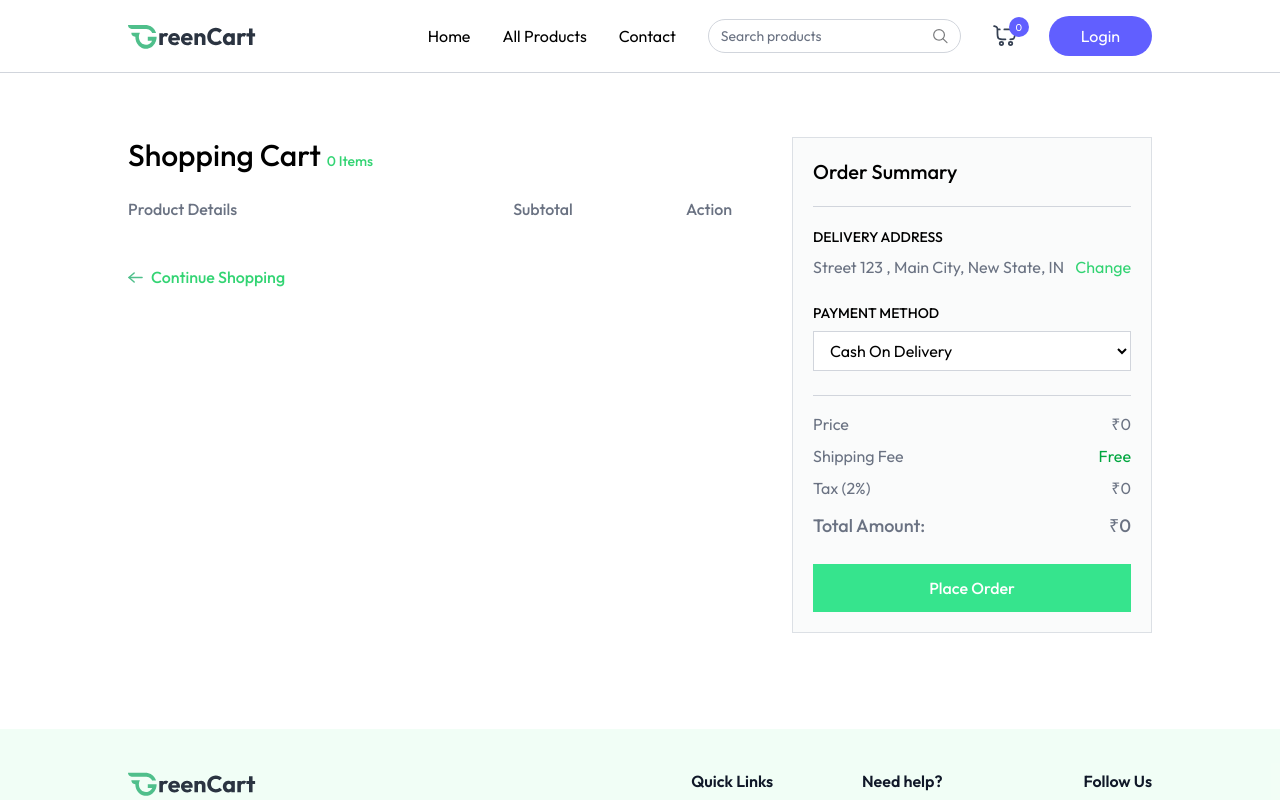
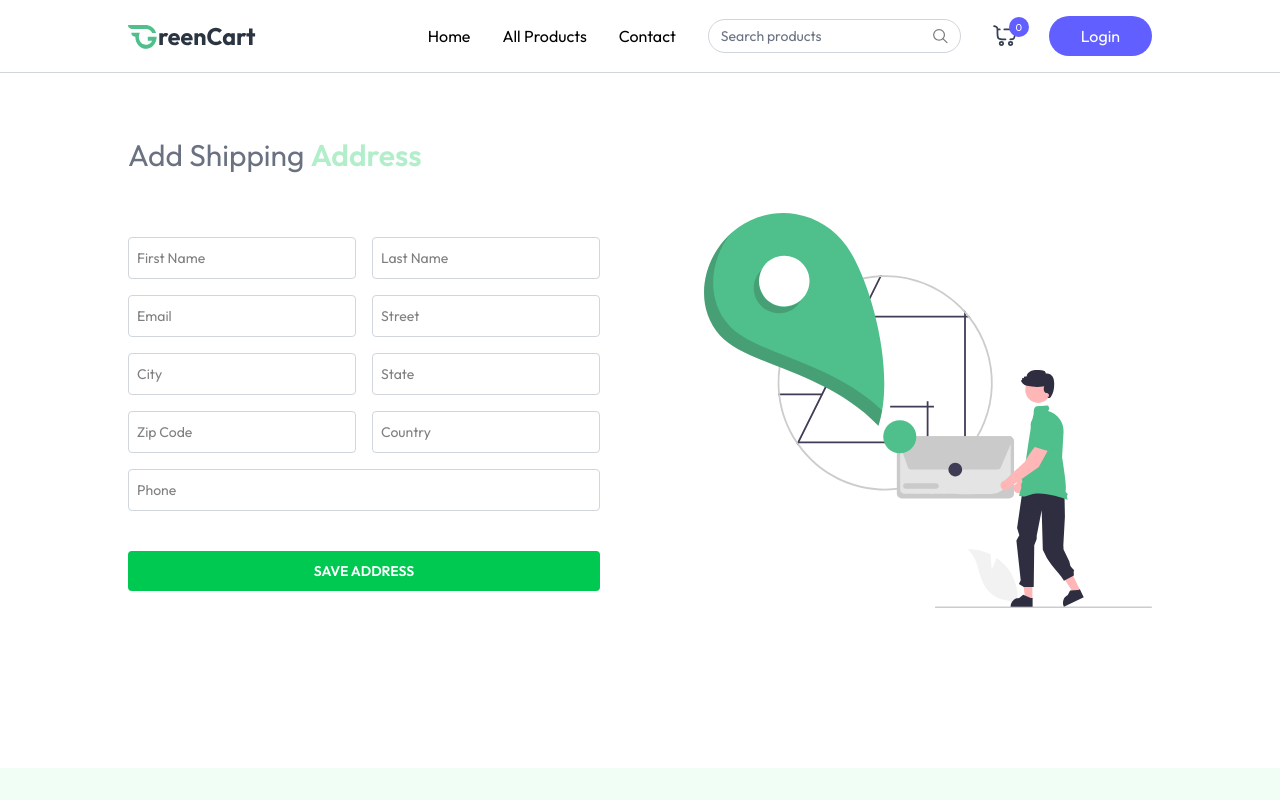
Before and after one commit to lalit1102/GreenCart, a React (Vite) app in the folder client/: page /add-address in a window 1280 px wide. Before the commit this address led to /cart. Shown: the top 800 px of the page. Built offline with nearby package versions, Linux system fonts and the light colour scheme.

Commit message:
my orders

```diff
--- a/client/src/App.jsx
+++ b/client/src/App.jsx
@@ -10,7 +10,8 @@ import AllProducts from './pages/AllProducts/AllProducts'
 import ProductCategory from './pages/Product-category/ProductCategory'
 import ProductDetails from './pages/product-Details/ProductDetails'
 import Cart from './pages/cart/Cart'
-import AddAddress from './pages/Add-Address/AddAddress'
+import AddAddress from './pages/Add-Address/Addaddress'
+import MyOrderS from './pages/MyOrders/MyOrders'
 
 const App = () => {
   const isSellerPath = useLocation().pathname.includes("seller")
@@ -33,6 +34,7 @@ const App = () => {
           <Route path='/products/:category/:id' element={<ProductDetails />} />
           <Route path='/cart' element={<Cart />} />
           <Route path='/add-address' element={<AddAddress />} />
+          <Route path='/my-orders' element={<MyOrderS />} />
         </Routes>
       </div>
       {!isSellerPath && <Footer />}
--- a/client/src/pages/Add-Address/AddAddress.jsx
+++ b/client/src/pages/Add-Address/AddAddress.jsx
@@ -1,10 +1,21 @@
-import React, { useEffect, useState } from "react";
-import { useAppContext } from "../../context/AppContext";
-import toast from "react-hot-toast";
-import { assets } from "../../assets/assets";
+import React from 'react'
+import { assets } from '../../assets/assets'
 
-const AddAddress = () => {
-  const [address, setAddress] = useState({
+const InputField = ({ type, name, placeholder, handleChange, address }) => (
+
+  <input className="w-full px-2 py-2.5 border border-gray-300 rounded outline-none focus:border-green-500 transition"
+    type={type}
+    name={name}
+    placeholder={placeholder}
+    onChange={handleChange}
+    value={address[name]}
+    required />
+
+)
+
+const Addaddress = () => {
+
+  const [address, setAddress] = React.useState({
     firstName: "",
     lastName: "",
     email: "",
@@ -16,171 +27,64 @@ const AddAddress = () => {
     phone: "",
   });
 
-  const { navigate, user } = useAppContext()
+
   const handleChange = (e) => {
-    setAddress({ ...address, [e.target.name]: e.target.value });
+    const { name, value } = e.target
+
+    setAddress((prevAddress) => ({
+      ...prevAddress,
+      [name]: value
+    }))
   };
 
-  const submitHanlder = async (e) => {
-    try {
+  const onSubmitHandler = (e) => {
     e.preventDefault();
-      const { data } = await axios.post("/api/address/add", { address });
-      console.log("data", data);
-      if (data.success) {
-        toast.success(data.message);
-        navigate("/cart");
-      } else {
-        toast.error(data.message);
-      }
-    } catch (error) {
-      toast.error(error.message);
-    }
+    console.log(address);
   };
-  useEffect(() => {
-    if (!user) {
-      navigate("/cart");
-    }
-  }, []);
+
+
   return (
-    <div className="mt-12 flex flex-col md:flex-row gap-6 p-6 bg-gray-100 rounded-lg shadow-md">
-      {/* Left Side: Address Fields */}
-      <div className="flex-1 bg-white p-6 rounded-lg shadow">
-        <h2 className="text-xl font-semibold text-gray-700 mb-4">
-          Address Details
-        </h2>
-        <form
-          onSubmit={submitHanlder}
-          className="grid grid-cols-1 md:grid-cols-2 gap-4"
-        >
-          <div>
-            <label className="block text-gray-600">First Name</label>
-            <input
-              type="text"
-              name="firstName"
-              value={address.firstName}
-              onChange={handleChange}
-              className="w-full p-2 border rounded-md"
-              required
-            />
+    <div className='mt-16 pb-16 px-4 sm:px-8 xl:px-0'>
+      <p className='text-2xl md:text-3xl text-gray-500'>Add Shipping{' '}
+        <span className='font-semibold text-green-500/30'>Address</span>
+      </p>
+      <div className='flex flex-col-reverse md:flex-row justify-between gap-10 mt-10 md:items-start'>
+        <div className='flex-1 w-full max-w-xl'>
+          <form onSubmit={onSubmitHandler} className='space-y-4 mt-6 text-sm'>
+
+            <div className='grid grid-cols-1 sm:grid-cols-2 gap-4'>
+              <InputField type="text" name="firstName" placeholder="First Name" handleChange={handleChange} address={address} />
+              <InputField type="text" name="lastName" placeholder="Last Name" handleChange={handleChange} address={address} />
             </div>
 
-          <div>
-            <label className="block text-gray-600">Last Name</label>
-            <input
-              type="text"
-              name="lastName"
-              value={address.lastName}
-              onChange={handleChange}
-              className="w-full p-2 border rounded-md"
-              required
-            />
+            <div className='grid grid-cols-1 sm:grid-cols-2 gap-4'>
+              <InputField type="email" name="email" placeholder="Email" handleChange={handleChange} address={address} />
+              <InputField type="text" name="street" placeholder="Street" handleChange={handleChange} address={address} />
             </div>
 
-          <div className="col-span-2">
-            <label className="block text-gray-600">Email</label>
-            <input
-              type="email"
-              name="email"
-              value={address.email}
-              onChange={handleChange}
-              className="w-full p-2 border rounded-md"
-              required
-            />
+            <div className='grid grid-cols-1 sm:grid-cols-2 gap-4'>
+              <InputField type="text" name="city" placeholder="City" handleChange={handleChange} address={address} />
+              <InputField type="text" name="state" placeholder="State" handleChange={handleChange} address={address} />
             </div>
 
-          <div className="col-span-2">
-            <label className="block text-gray-600">Street</label>
-            <input
-              type="text"
-              name="street"
-              value={address.street}
-              onChange={handleChange}
-              className="w-full p-2 border rounded-md"
-              required
-            />
+            <div className='grid grid-cols-1 sm:grid-cols-2 gap-4'>
+              <InputField type="text" name="zipCode" placeholder="Zip Code" handleChange={handleChange} address={address} />
+              <InputField type="text" name="country" placeholder="Country" handleChange={handleChange} address={address} />
             </div>
 
-          <div>
-            <label className="block text-gray-600">City</label>
-            <input
-              type="text"
-              name="city"
-              value={address.city}
-              onChange={handleChange}
-              className="w-full p-2 border rounded-md"
-              required
-            />
-          </div>
+            <InputField type="text" name="phone" placeholder="Phone" handleChange={handleChange} address={address} />
 
-          <div>
-            <label className="block text-gray-600">State</label>
-            <input
-              type="text"
-              name="state"
-              value={address.state}
-              onChange={handleChange}
-              className="w-full p-2 border rounded-md"
-              required
-            />
-          </div>
 
-          <div>
-            <label className="block text-gray-600">Zip Code</label>
-            <input
-              type="number"
-              name="zipCode"
-              value={address.zipCode}
-              onChange={handleChange}
-              className="w-full p-2 border rounded-md"
-              required
-            />
-          </div>
+            <button type="submit" className='w-full bg-green-500 text-white py-2.5 rounded mt-6 hover:bg-green-600 transition duration-300 cursor-pointer uppercase font-semibold'>save address</button>
 
-          <div>
-            <label className="block text-gray-600">Country</label>
-            <input
-              type="text"
-              name="country"
-              value={address.country}
-              onChange={handleChange}
-              className="w-full p-2 border rounded-md"
-              required
-            />
-          </div>
-
-          <div className="col-span-2">
-            <label className="block text-gray-600">Phone</label>
-            <input
-              type="number"
-              name="phone"
-              value={address.phone}
-              onChange={handleChange}
-              className="w-full p-2 border rounded-md"
-              required
-            />
-          </div>
-
-          <div className="col-span-2">
-            <button
-              type="submit"
-              className="w-full bg-indigo-500 hover:bg-indigo-600 text-white py-2 rounded-md"
-            >
-              Save Address
-            </button>
-          </div>
           </form>
         </div>
-
-      {/* Right Side: Image */}
-      <div className="flex-1 flex items-center justify-center">
-        <img
-          src={assets.add_address_iamge}
-          alt="Address Illustration"
-          className="w-full max-w-xs rounded-lg shadow-md"
-        />
+        <div className='w-full md:w-1/2 flex justify-center md:justify-end mt-10 md:mt-0'>
+          <img src={assets.add_address_iamge} alt="Add Address" className="w-full max-w-sm md:max-w-md object-contain mb-8 md:mb-0" />
         </div>
       </div>
-  );
-};
+    </div>
+  )
+}
 
-export default AddAddress;
+export default Addaddress
--- /dev/null
+++ b/client/src/pages/MyOrders/MyOrders.jsx
@@ -0,0 +1,9 @@
+import React from 'react'
+
+const MyOrders = () => {
+  return (
+    <div>HELLO HOW ARE YOU</div>
+  )
+}
+
+export default MyOrders
```
Lines whose indentation alone changed are shown as unchanged.
